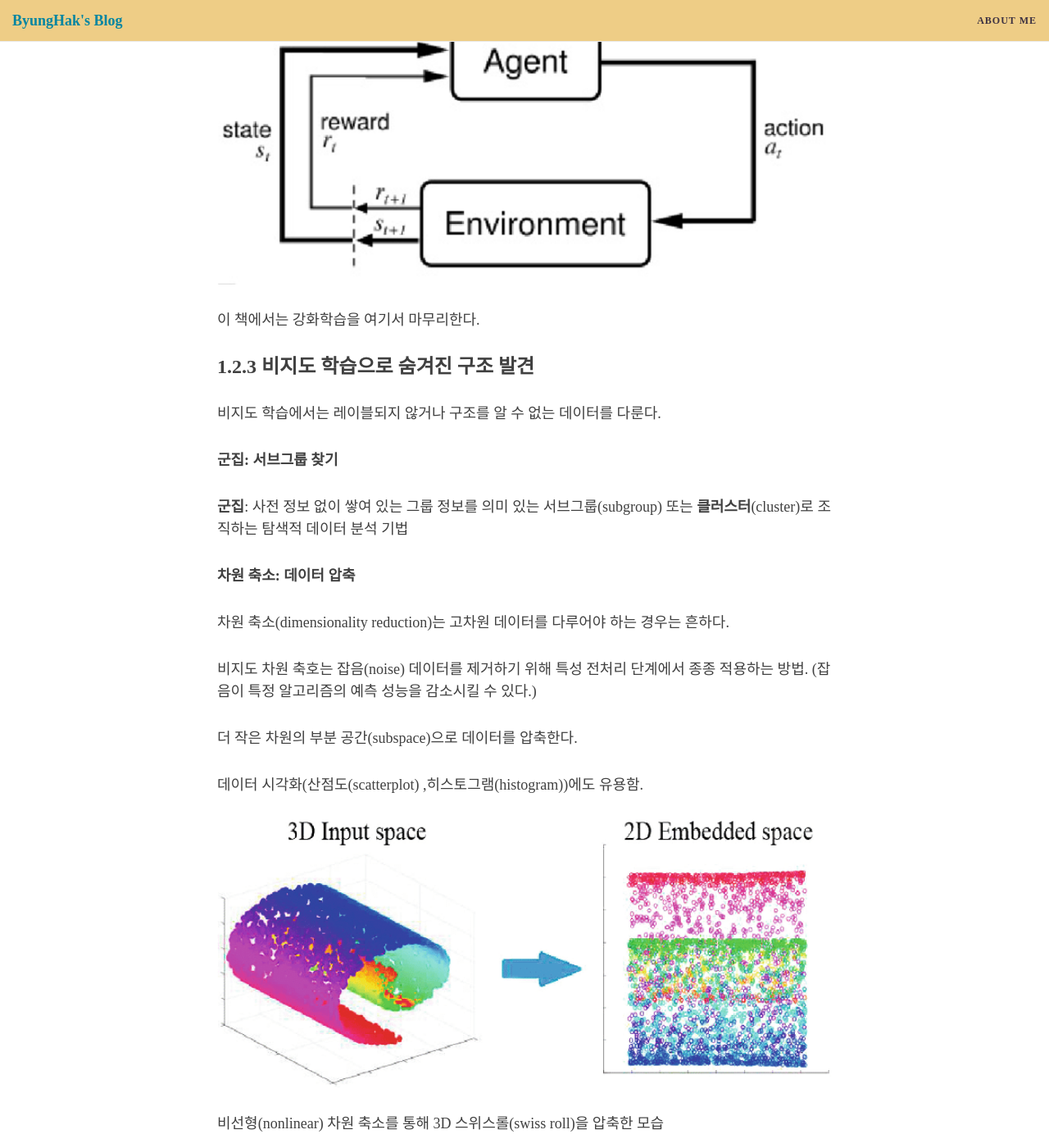
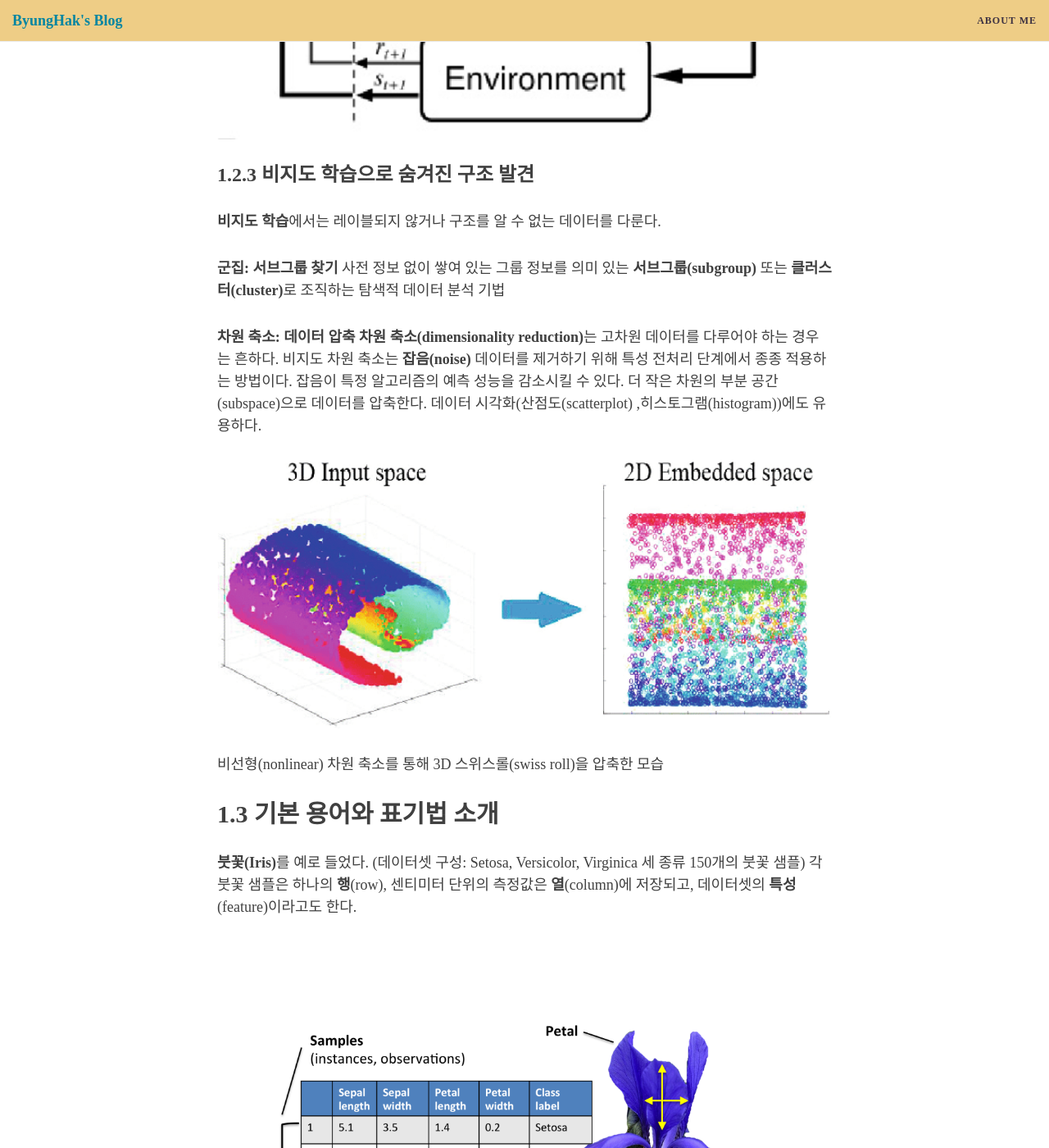
Before and after one commit to bengHak/benghak.github.io, a Jekyll site: the page built from _posts/2020-01-09-ML_chapter_01.md, in a window 1280 px wide and 1400 px high, scrolled down 2750 px. Shown: the whole window at 82% size. Built offline with Jekyll 4.4.1, drawn with Linux system fonts in a browser that asks for light colours; nearby versions of some CDN libraries; some web fonts are replaced; comment, search, counter and statistics services are not loaded; some of the changed text lies outside the part shown.

Commit message:
Update 2020-01-09-ML_chapter_01.md

````diff
--- a/_posts/2020-01-09-ML_chapter_01.md
+++ b/_posts/2020-01-09-ML_chapter_01.md
@@ -22,14 +22,11 @@ comments: true
 
 
 
+
+
 ## 1.1 데이터를 지식으로 바꾸는 지능적인 시스템 구축
 
-현대 기술에는 **정형** 또는 **비정형** **데이터**가 풍부하다.
-
-20세기 후반에 데이터에서 지식을 추출하여 예측하는 자기 학습(self-learning) 알고리즘과 관련된 인공지능(Artificial Intelligent, AI)의 하위 분야로 머신러닝이 출현했다.
-
-머신러닝이 실생활에 큰 역할을 하고 있다.
-
+현대 기술에는 **정형** 또는 **비정형** **데이터**가 풍부하다. 20세기 후반에 이런 데이터에서 지식을 추출하여 예측하는 자기 학습(self-learning) 알고리즘과 관련된 인공지능(Artificial Intelligent, AI)의 하위 분야로 머신러닝이 출현하고 큰 역할을 하고 있다.
 예) 이메일 스팸 필터, 편리한 텍스트, 음성 인식, 웹 검색 엔진, 체스 대결 프로그램 등
 
 ## 1.2 머신러닝의 세 가지 종류
@@ -49,12 +46,15 @@ comments: true
   - 보상 시스템
   - 연속된 행동에서 학습
 
+
+
+
+
 ### 1.2.1 지도 학습으로 미래 예측
 
 - **지도 학습**의 주요 목적: 레이블(label)
   - 지도(supervised): 희망하는 출력 신호(레이블)가 있는 일련의 샘플
-
-예) 스팸 메일 예측
+    예) 스팸 메일 예측
 
 - **분류(classification)**
   - 지도 학습의 하위 카테고리
@@ -68,40 +68,34 @@ comments: true
   - 선형 회귀(linear regression)
   - 절편(intercept)
 
+
+
+
+
 ### 1.2.2 강화 학습으로 반응형 문제 해결
 
-**환경**과 상호 작용하여 시스템(**에이전트**(agent)) 성능을 향상하는 것이 목적
-
+**환경**과 상호 작용하여 시스템(**에이전트**(agent)) 성능을 향상하는 것이 목적이다.
 환경의 현재 상태 정보는 **보상**(reward) 신호를 포함하기 때문에 강화학습을 지도 학습과 관련된 분야로 생각할 수 있다. 강화 학습의 피드백은 **정답**(ground truth) 레이블이나 값이 아니다. 보상 함수로 얼마나 행동이 좋은지를 측정한 값이다. 에이전트는 환경과 상호 작용하여 보상이 최대화되는 일련의 행동을 강화 학습으로 학습한다. 탐험적인 시행착오(trial and error) 방식이나 신중하게 세운 계획을 사용한다.
 
 예) 체스 게임(체스판의 상태(환경)에 따라 기물의 이동을 결정함)
 
+이 책에서는 강화학습을 여기서 마무리한다.
+
 <img src="../img/ml_review/ml_chapter01_reinforce.png" width="100%" alt="강화학습">
 
-이 책에서는 강화학습을 여기서 마무리한다.
+
 
 
 
 ### 1.2.3 비지도 학습으로 숨겨진 구조 발견
 
-비지도 학습에서는 레이블되지 않거나 구조를 알 수 없는 데이터를 다룬다.
+**비지도 학습**에서는 레이블되지 않거나 구조를 알 수 없는 데이터를 다룬다.
 
 **군집: 서브그룹 찾기**
-
-**군집**: 사전 정보 없이 쌓여 있는 그룹 정보를 의미 있는 서브그룹(subgroup)  또는 **클러스터**(cluster)로 조직하는 탐색적 데이터 분석 기법
-
-
+사전 정보 없이 쌓여 있는 그룹 정보를 의미 있는 **서브그룹(subgroup)**  또는 **클러스터****(cluster)**로 조직하는 탐색적 데이터 분석 기법
 
 **차원 축소: 데이터 압축**
-
-차원 축소(dimensionality reduction)는 고차원 데이터를 다루어야 하는 경우는 흔하다.
-
-비지도 차원 축호는 잡음(noise) 데이터를 제거하기 위해 특성 전처리 단계에서 종종 적용하는 방법.
-(잡음이 특정 알고리즘의 예측 성능을 감소시킬 수 있다.)
-
-더 작은 차원의 부분 공간(subspace)으로 데이터를 압축한다.
-
-데이터 시각화(산점도(scatterplot) ,히스토그램(histogram))에도 유용함.
+**차원 축소(dimensionality reduction)**는 고차원 데이터를 다루어야 하는 경우는 흔하다. 비지도 차원 축소는 **잡음(noise)** 데이터를 제거하기 위해 특성 전처리 단계에서 종종 적용하는 방법이다. 잡음이 특정 알고리즘의 예측 성능을 감소시킬 수 있다. 더 작은 차원의 부분 공간(subspace)으로 데이터를 압축한다. 데이터 시각화(산점도(scatterplot) ,히스토그램(histogram))에도 유용하다.
 
 
 
@@ -112,22 +106,15 @@ comments: true
 ## 1.3 기본 용어와 표기법 소개
 
 **붓꽃(Iris)**를 예로 들었다.
-(데이터셋 구성: Setosa, Versicolor, Virginica 세 종류 150개의 붓꽃 샘플)
-
-각 붓꽃 샘플은 하나의 **행**(row), 센티미터 단위의 측정값은 **열**(column)에 저장되고,
-데이터셋의 **특성**(feature)이라고도 한다.
+(데이터셋 구성: Setosa, Versicolor, Virginica 세 종류 150개의 붓꽃 샘플) 각 붓꽃 샘플은 하나의 **행**(row), 센티미터 단위의 측정값은 **열**(column)에 저장되고, 데이터셋의 **특성**(feature)이라고도 한다.
 
 <img src="../img/ml_review/ml_chapter01_iris-dataset.png" width="100%" alt="iris">
 
-기초적인 선형대수학(linear algebra)을 사용해서 설명한다.
-데이터는 행렬(matrix)과 벡터(vector) 표기로 나타낸다.
-샘플은 특성 행렬 X에 있는 행으로 나타내고, 특성은 열을 따라 저장한다.
+기초적인 선형대수학(linear algebra)을 사용해서 설명한다. 데이터는 행렬(matrix)과 벡터(vector) 표기로 나타낸다. 샘플은 특성 행렬 X에 있는 행으로 나타내고, 특성은 열을 따라 저장한다.
 
 ## 1.4 머신 러닝 시스템 구축 로드맵
 
-머신 러닝의 기초 개념과 세 종류의 학습 방법을 설명한다.
-학습 알고리즘과 함께 머신 러닝 시스템의 중요한 다른 부분을 다룬다.
-아래 그림은 예측 모델링에 머신 러닝을 사용하는 전형적인 작업 흐름이다.
+머신 러닝의 기초 개념과 세 종류의 학습 방법을 설명한다. 학습 알고리즘과 함께 머신 러닝 시스템의 중요한 다른 부분을 다룬다. 아래 그림은 예측 모델링에 머신 러닝을 사용하는 전형적인 작업 흐름이다.
 
 <img src="../img/ml_review/ml_chapter01_roadmap.jpg" width="100%" alt="roadmap">
 
@@ -139,15 +126,13 @@ comments: true
 
 많은 머신 러닝 알고리즘에서 최적의 성능을 내려면 선택된 특성이 같은 스케일을 가져야 한다. 특성을 [0,1] 범위로 변환하거나 평균이 0이고 단위 분산을 가진 **표준 정규 분포**(standard normal distribution)로 변환하는 경우가 많다.
 
-차원 축소 기법을 사용하여 특성을 저차원 부분 공간으로 압축하기도 한다. 어떤 경우에는 차원 축소가 모델의 예측 성능을 높이기도 한다. 데이터셋에 관련 없는 특성(또는 잡음)이 매우 많을 경우, 즉 신호 대 잡음비(Signal-to-Noise Ratio, SNR)가 낮은 경우이다.
+차원 축소 기법을 사용하여 특성을 저차원 부분 공간으로 압축하기도 한다. 어떤 경우에는 차원 축소가 모델의 예측 성능을 높이기도 한다. 데이터셋에 관련 없는 특성(또는 잡음)이 매우 많을 경우, 즉 **신호 대 잡음비(Signal-to-Noise Ratio, SNR)**가 낮은 경우이다.
 
 데이터셋을 훈련셋과 테스트 셋으로 나누어야 한다.
 
 ### 1.4.2 예측 모델 훈련과 선택
 
-**최소한** **몇 가지 알고리즘**을 비교해야 한다. 여러 모델을 비교하기 전에 먼저 **성능을 측정할 지표**를 결정해야 한다.
-
-교차 검증 기법, 하이퍼파라미터(hyperparmeter) 최적화 기법 등을 활용할 수 있다.
+**최소한** **몇 가지 알고리즘**을 비교해야 한다. 여러 모델을 비교하기 전에 먼저 **성능을 측정할 지표**를 결정해야 한다.  **교차 검증 기법, 하이퍼파라미터(hyperparmeter) 최적화 기법** 등을 활용할 수 있다.
 
 ### 1.4.3 모델을 평가하고 본 적 없는 샘플로 예측
 
@@ -184,7 +169,6 @@ pip install --upgrade <패키지 이름>
 ### 1.5.2 아나콘다 파이썬 배포판과 패키지 관리자 사용
 
 과학 컴퓨팅을 위해서는 아나콘다(Anaconda) 파이썬 배포판을 권장한다. 아나콘다는 상업적 목적을 포함하여 무료로 사용 가능하다. 데이터 과학, 수학, 공학용 파이썬 필수 패키지들을 모두 포함하고 있으며 주요 운영 체제를 모두 지원한다.
-
 아나콘다 설치 파일은 https://www.anaconda.com/download/ 에서 내려받을 수 있다.
 
 ```
````
